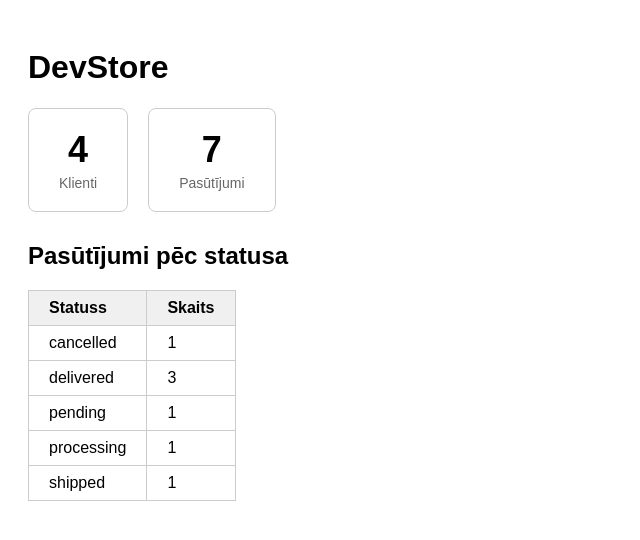
After one commit to Sierazeke/Store-dev, a PHP site: page / in a window 1280 px wide. The commit adds this page. Shown: the top 540 px of the page, without its empty margins (0-640 px from the left). Run offline with PHP 8.4, Linux system fonts and the light colour scheme; data comes from the database, SQL or seed files in the repository.

Commit message:
Added a home page you can get to with just '/' and it shows order and client count and shows the statuses

```diff
--- a/public/index.php
+++ b/public/index.php
@@ -3,6 +3,7 @@
 require __DIR__ . '/../db/DB.php';
 require __DIR__ . '/../src/models/Customer.php';
 require __DIR__ . '/../src/models/Order.php';
+require __DIR__ . '/../src/controllers/HomeController.php';
 require __DIR__ . '/../src/controllers/CustomerController.php';
 require __DIR__ . '/../src/controllers/OrderController.php';
 
@@ -10,7 +11,9 @@ DB::connect();
 
 $requestUri = parse_url($_SERVER['REQUEST_URI'], PHP_URL_PATH);
 
-if (rtrim($requestUri, '/') === '/customers') {
+if (rtrim($requestUri, '/') === '') {
+    HomeController::index();
+} elseif (rtrim($requestUri, '/') === '/customers') {
     CustomerController::index();
 } elseif (rtrim($requestUri, '/') === '/orders') {
     OrderController::index();
--- /dev/null
+++ b/src/controllers/HomeController.php
@@ -0,0 +1,13 @@
+<?php
+
+class HomeController
+{
+    public static function index(): void
+    {
+        $customerCount = Customer::getCount();
+        $orderCount    = Order::getCount();
+        $ordersByStatus = Order::getCountByStatus();
+
+        require __DIR__ . '/../views/home.php';
+    }
+}
--- a/src/models/Customer.php
+++ b/src/models/Customer.php
@@ -18,4 +18,10 @@ class Customer
         }
         return $customers;
     }
+
+    public static function getCount(): int
+    {
+    $result = DB::query('SELECT COUNT(*) as count FROM customers');
+    return (int) $result[0]['count'];
+    }
 }
--- a/src/models/Order.php
+++ b/src/models/Order.php
@@ -14,4 +14,15 @@ class Order
             [$status]
         );
     }
+
+    public static function getCount(): int
+    {
+        $result = DB::query('SELECT COUNT(*) as count FROM orders');
+        return (int) $result[0]['count'];
+    }
+
+    public static function getCountByStatus(): array
+    {
+        return DB::query('SELECT status, COUNT(*) as count FROM orders GROUP BY status');
+    }
 }
--- /dev/null
+++ b/src/views/home.php
@@ -0,0 +1,45 @@
+<!DOCTYPE html>
+<html lang="lv">
+<head>
+    <meta charset="UTF-8">
+    <title>DevStore</title>
+    <style>
+        body { font-family: Arial, sans-serif; padding: 20px; }
+        .stats { display: flex; gap: 20px; margin-bottom: 30px; }
+        .card { border: 1px solid #ccc; border-radius: 8px; padding: 20px 30px; text-align: center; }
+        .card h2 { margin: 0; font-size: 36px; }
+        .card p { margin: 4px 0 0; color: #666; font-size: 14px; }
+        table { border-collapse: collapse; }
+        th, td { border: 1px solid #ccc; padding: 8px 20px; text-align: left; }
+        th { background-color: #f0f0f0; }
+    </style>
+</head>
+<body>
+    <h1>DevStore</h1>
+
+    <div class="stats">
+        <div class="card">
+            <h2><?= $customerCount ?></h2>
+            <p>Klienti</p>
+        </div>
+        <div class="card">
+            <h2><?= $orderCount ?></h2>
+            <p>Pasūtījumi</p>
+        </div>
+    </div>
+
+    <h2>Pasūtījumi pēc statusa</h2>
+    <table>
+        <tr>
+            <th>Statuss</th>
+            <th>Skaits</th>
+        </tr>
+        <?php foreach ($ordersByStatus as $row): ?>
+        <tr>
+            <td><?= htmlspecialchars($row['status']) ?></td>
+            <td><?= htmlspecialchars($row['count']) ?></td>
+        </tr>
+        <?php endforeach; ?>
+    </table>
+</body>
+</html>
```
